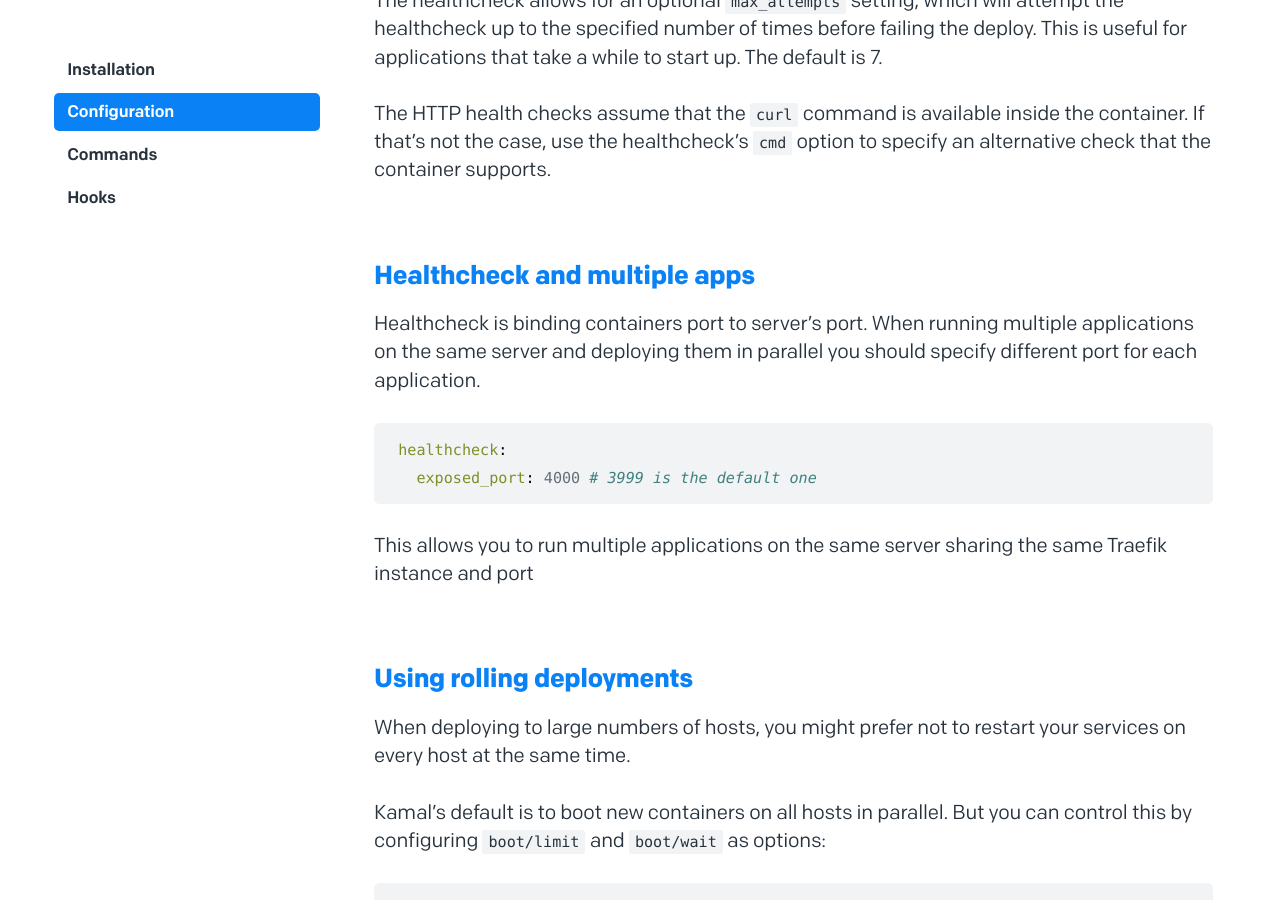
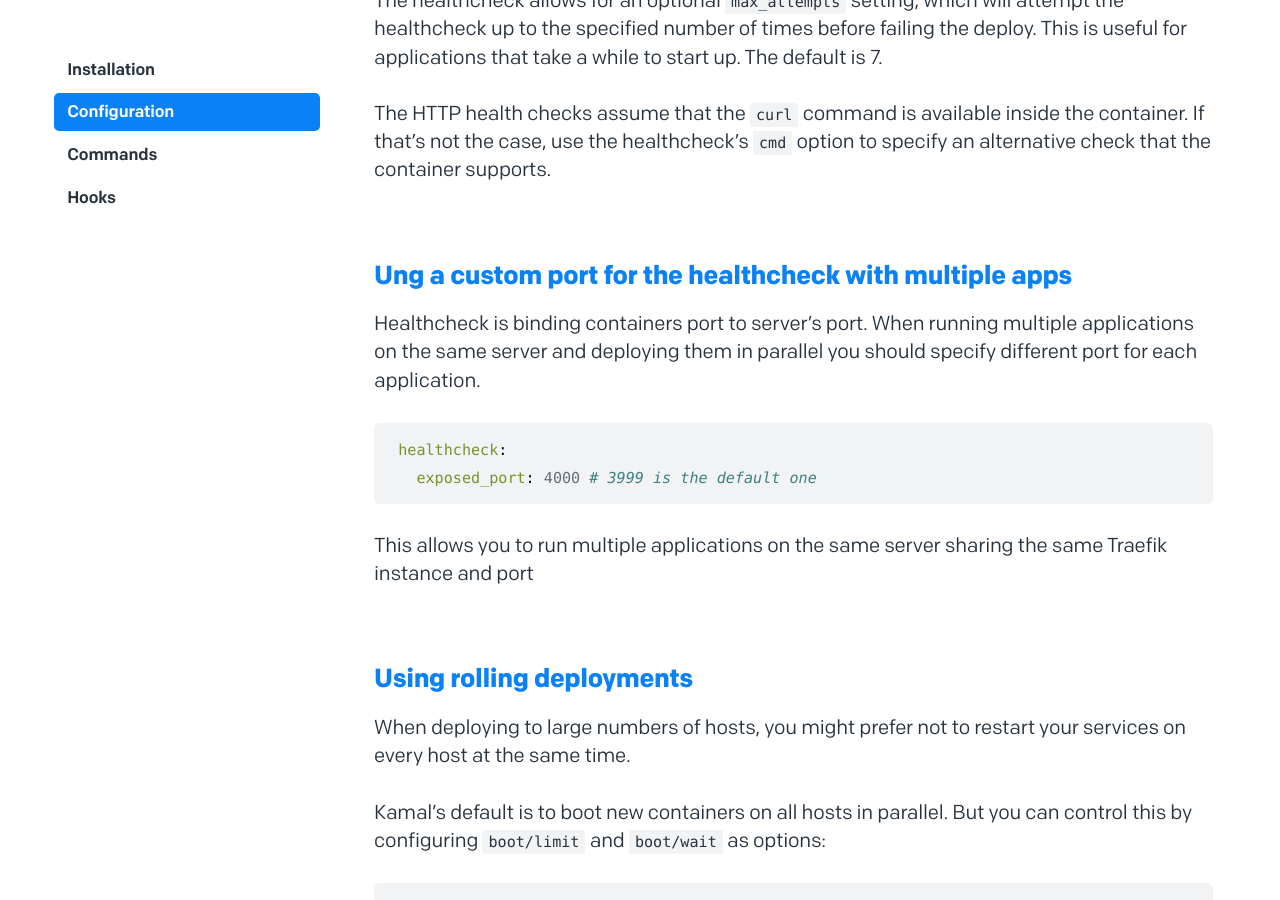
Before and after one commit to basecamp/kamal-site, a Jekyll site: the page built from _docs/configuration.md, in a window 1280 px wide and 900 px high, scrolled down 21053 px. Built offline with Jekyll 4.4.1, drawn with Linux system fonts in a browser that asks for light colours.

Commit message:
Update configuration.md

```diff
--- a/_docs/configuration.md
+++ b/_docs/configuration.md
@@ -688,7 +688,7 @@ The healthcheck allows for an optional `max_attempts` setting, which will attemp
 
 The HTTP health checks assume that the `curl` command is available inside the container. If that's not the case, use the healthcheck's `cmd` option to specify an alternative check that the container supports.
 
-## Healthcheck and multiple apps
+## Ung a custom port for the healthcheck with multiple apps
 
 Healthcheck is binding containers port to server's port. When running multiple applications on the same server and deploying them in parallel you should specify different port for each application.
 
```
